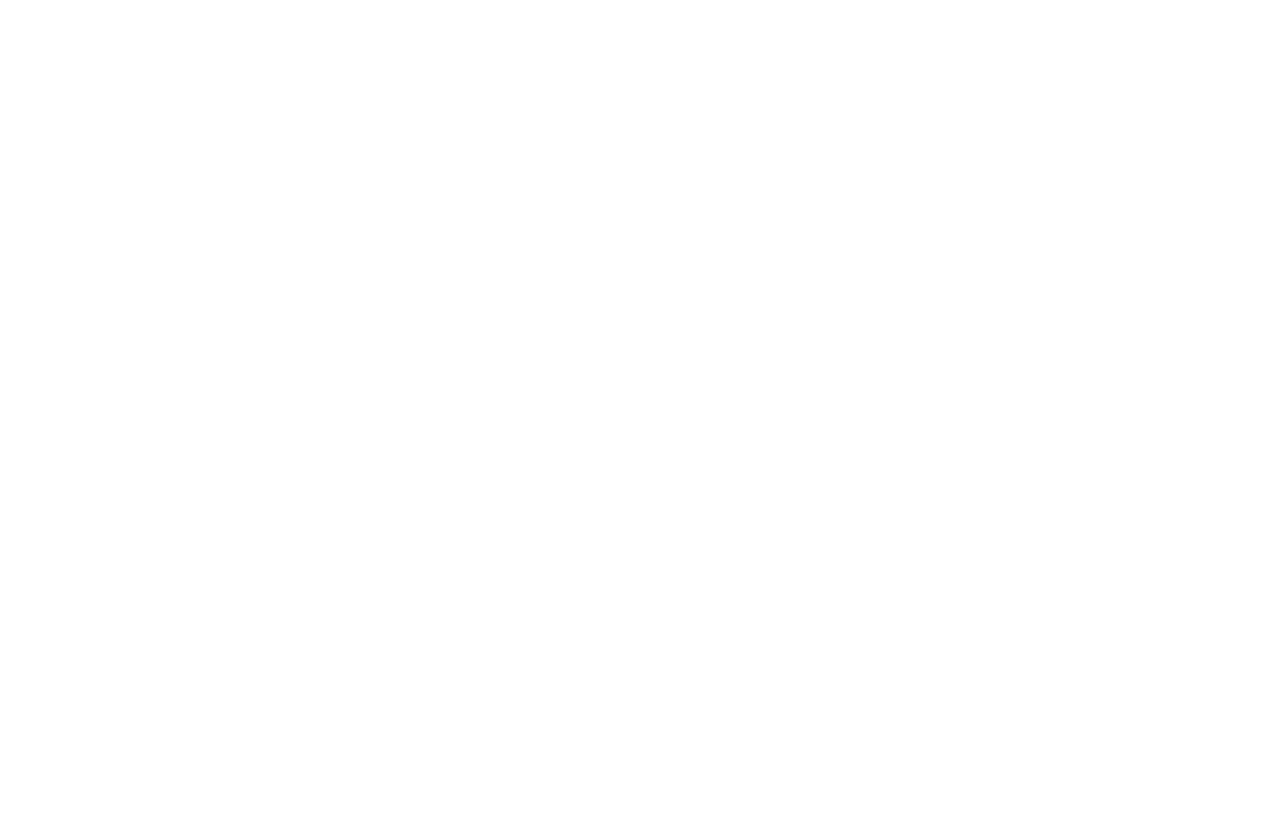
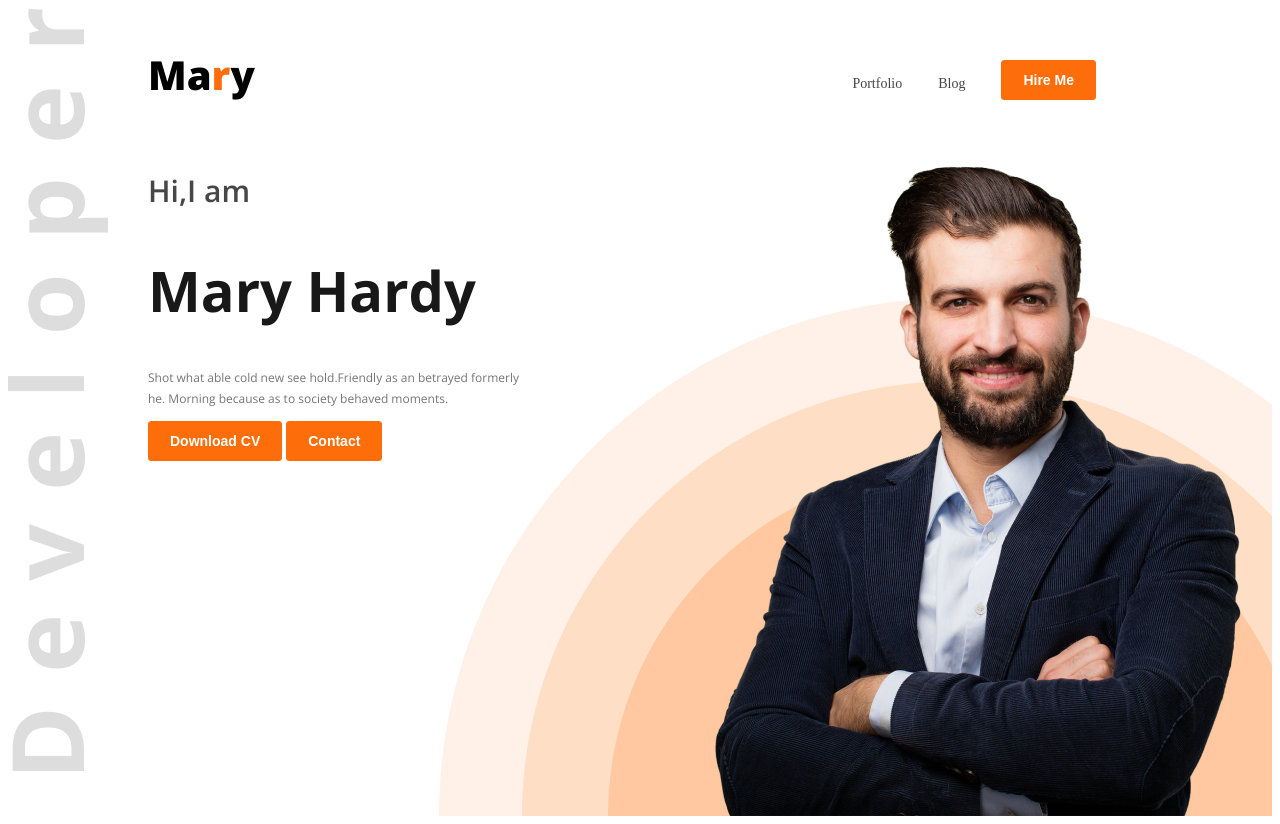
Before and after one commit to sabir689/portfolio-demo, a plain HTML site: page index.html in a window 1280 px wide. Before the commit the page ends 800 px from the top, so only its background shows below. Drawn offline with nearby package versions, Linux system fonts and the light colour scheme.

Commit message:
hero+banner

```diff
--- a/index.html
+++ b/index.html
@@ -1,13 +1,37 @@
 <!DOCTYPE html>
 <html lang="en">
+
 <head>
     <meta charset="UTF-8">
     <meta name="viewport" content="width=device-width, initial-scale=1.0">
     <title>Portfolio</title>
+    <link rel="stylesheet" href="styles/style.css">
 </head>
+
 <body>
-    <header>
+    <header class="header">
+        <nav>
+            <h3 class="nav-title">Ma<span class="text-primary">r</span>y</h3>
+            <ul>
+                <li><a class="dark-2" href="Portfolio">Portfolio</a></li>
+                <li><a class="dark-2" href="Blog">Blog</a></li>
+                <li><a  href="Hire Me"><button class="btn-primary">Hire Me</button></a></li>
+            </ul>
+        </nav>
+        <div class="banner">
+            <div class="banner-content">
+                <h3 class="b-greet">Hi,I am</h3>
+                <h1 class="b-title">Mary Hardy</h1>
+                <p class="b-desc">Shot what able cold new see hold.Friendly as an betrayed formerly <br> he. Morning because as to society behaved moments.</p>
+                <div>
+                    <button class="btn-primary"> Download CV</button>
+                    <button class="btn-primary"> Contact</button>
+                </div>
 
+            </div>
+            <img class="b-image" src="images/hardy.png" alt="">
+
+        </div>
     </header>
     <main>
 
@@ -16,4 +40,5 @@
 
     </footer>
 </body>
+
 </html>
--- a/styles/style.css
+++ b/styles/style.css
@@ -0,0 +1,111 @@
+@import url('https://fonts.googleapis.com/css2?family=Open+Sans:ital,wght@0,300..800;1,300..800&family=Work+Sans:ital,wght@0,100..900;1,100..900&display=swap');
+
+
+.text-primary {
+    color: #FD6E0A;
+}
+
+.dark-2 {
+    color: rgba(71, 71, 71, 1);
+}
+
+.btn-primary {
+    background-color: #FD6E0A;
+    font-weight: bold;
+    font-size: 14px;
+    color: rgb(255, 255, 255);
+    border-radius: 3.5px;
+    padding: 12px 22px;
+    border: none;
+    cursor: grab;
+
+}
+
+.header {
+    background-image: url(../images/developer.png), url(../images/header_bg.png);
+    background-repeat: no-repeat;
+    background-position: top left, bottom right;
+
+
+
+}
+
+nav {
+    display: flex;
+    align-items: center;
+    justify-content: space-between;
+    margin: 0px 140px;
+
+}
+
+.nav-title {
+    font-family: Open Sans;
+    font-style: ExtraBold;
+    font-size: 40px;
+    font-weight: 800;
+    line-height: 43px;
+    letter-spacing: 0%;
+    text-align: left;
+}
+
+nav ul {
+    display: flex;
+    align-items: center;
+    font-size: 40px;
+}
+
+nav ul li {
+    list-style: none;
+    margin-right: 36px;
+}
+
+nav li a {
+    text-decoration: none;
+    font-size: 14px;
+}
+
+.banner {
+    display: flex;
+    justify-content: space-between;
+    margin: 0 22px 0 140px;
+}
+
+.banner-content {
+    max-width: 406px;
+}
+
+.b-greet {
+    color: rgba(71, 71, 71, 1);
+
+    font-family: Open Sans;
+    font-style: SemiBold;
+    font-size: 30px;
+    font-weight: 600;
+    line-height: 42px;
+    letter-spacing: 0%;
+    text-align: left;
+}
+
+.b-title {
+    color: rgba(24, 24, 24, 1);
+
+    font-family: Open Sans;
+    font-style: Bold;
+    font-size: 56px;
+    font-weight: 700;
+    line-height: 80px;
+    letter-spacing: 0%;
+    text-align: left;
+}
+
+.b-desc {
+    color: rgba(117, 117, 117, 1);
+    font-family: Open Sans;
+    font-style: Regular;
+    font-size: 12px;
+    font-weight: 400;
+    line-height: 21px;
+    letter-spacing: 0%;
+    text-align: left;
+
+}
```
